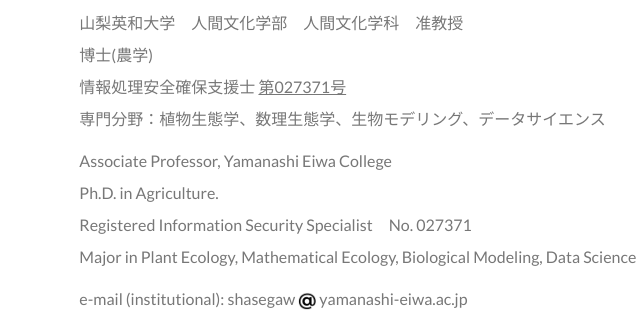
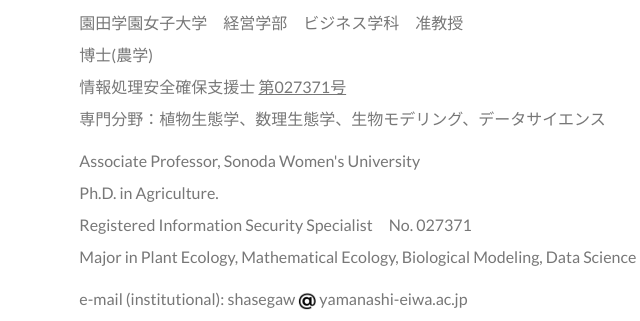
Before and after one commit to sfhasegawa/sfhasegawa.github.io, a plain HTML site: page index.html in a window 1280 px wide. Shown: the part 901-1222 px from the top of the page, 356-996 px from the left. Drawn offline with Linux system fonts and the light colour scheme.

Commit message:
Update index.html

```diff
--- a/index.html
+++ b/index.html
@@ -44,13 +44,13 @@ Shigeaki F. HASEGAWA, Ph. D.<br>
 <img src="images/hasegawa.jpg" height="240px" width="240px">
 </p>
 <p>
-山梨英和大学　人間文化学部　人間文化学科　准教授<br>
+園田学園女子大学　経営学部　ビジネス学科　准教授<br>
 博士(農学)<br>
 情報処理安全確保支援士 <a href="https://riss.ipa.go.jp/r?r=027371">第027371号</a><br>
 専門分野：植物生態学、数理生態学、生物モデリング、データサイエンス<br>
 </p>
 <p>
-Associate Professor, Yamanashi Eiwa College<br>
+Associate Professor, Sonoda Women's University<br>
 Ph.D. in Agriculture.<br>
 Registered Information Security Specialist　No. 027371<br>
 Major in Plant Ecology, Mathematical Ecology, Biological Modeling, Data Science<br>
```
